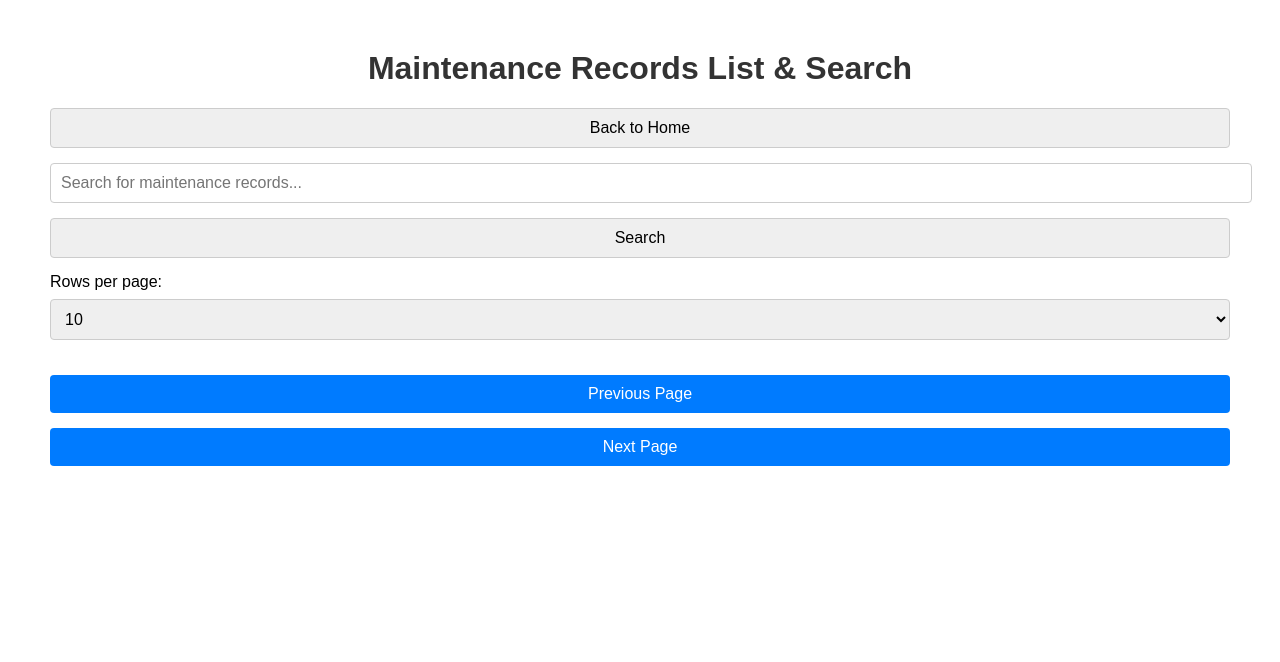
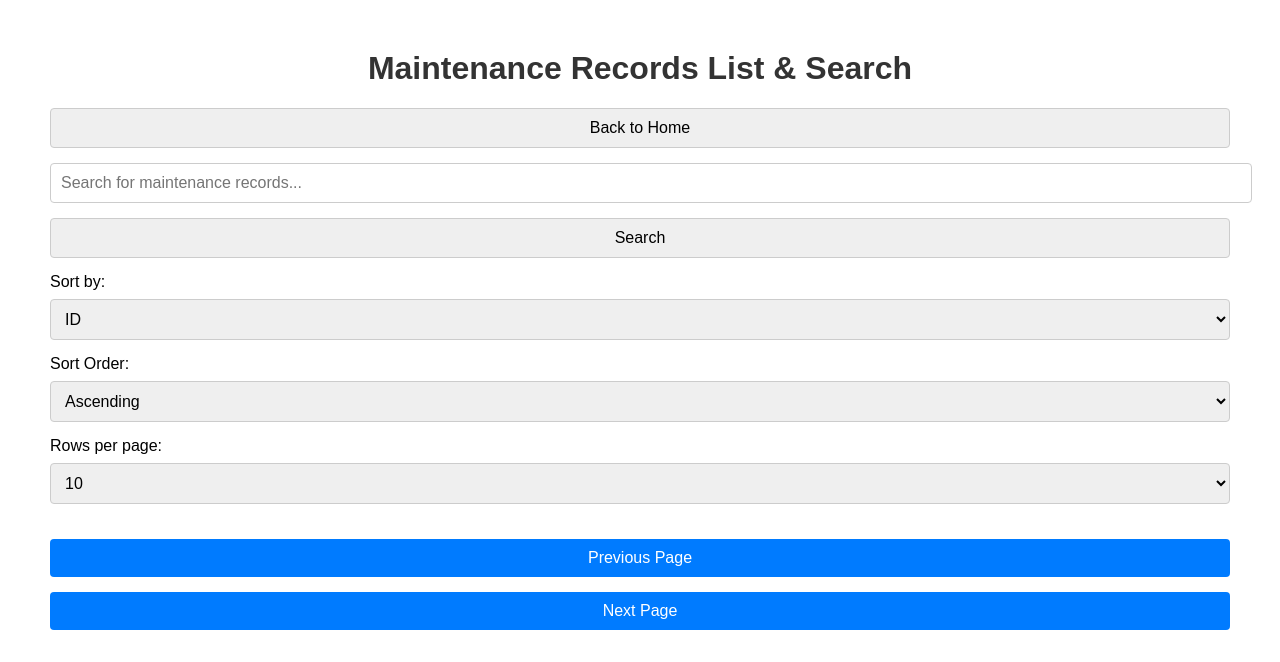
Before and after one commit to pranavratish/FleetSentinel, a Flask app: page /maintenance/search/form in a window 1280 px wide. Shown: the top 662 px of the page. Run offline with Flask 3, Linux system fonts and the light colour scheme.

Commit message:
added filtering and sorting functionality to maintenance records

```diff
--- a/src/routes/m_records_routes.py
+++ b/src/routes/m_records_routes.py
@@ -1,7 +1,7 @@
 import contextlib
 from functools import wraps
 from flask import Blueprint, render_template, request, jsonify
-from sqlalchemy import or_, String
+from sqlalchemy import or_, String, asc, desc
 from db.connection import SessionLocal
 from models.m_records_model import MaintenanceRecord
 from services.m_records_services import (
@@ -86,26 +86,38 @@ def delete_maintenance_record_endpoint(db, record_id):
     deleted_record = delete_maintenance_record(db, record_id=record_id)
     return not_found(deleted_record, "Maintenance Record") or jsonify({'message': 'Maintenance record deleted successfully'})
 
-# more accessible search function and table display of rows with pagination
+# more accessible search, filtering, sorting, and table display of rows with pagination
 @maintenance_bp.route('/maintenance/search', methods=['GET'])
 @with_db
 def search_maintenance_records(db):
     search_term = request.args.get('query', '')
+    sort_by = request.args.get('sortBy', 'maintenance_type')  # Default sort by maintenance_type
+    sort_order = request.args.get('sortOrder', 'asc')  # Default order ascending
 
-    # List of attributes to search
-    search_fields = [MaintenanceRecord.maintenance_id, MaintenanceRecord.maintenance_type, MaintenanceRecord.description, MaintenanceRecord.notes]
+    # List of attributes to search for string fields
+    search_fields = [MaintenanceRecord.maintenance_type, MaintenanceRecord.description, MaintenanceRecord.notes]
 
     query = db.query(MaintenanceRecord)
 
     # Search for the term in all specified fields
     if search_term:
         search_filters = []
+
+        # Check if search_term is numeric to filter by maintenance_id
+        if search_term.isdigit():
+            search_filters.append(MaintenanceRecord.maintenance_id == int(search_term))
+
+        # Apply ILIKE to string fields
         for field in search_fields:
-            if isinstance(field.type, String):
-                search_filters.append(field.ilike(f"%{search_term}%"))
+            search_filters.append(field.ilike(f"%{search_term}%"))
 
-        # Apply all search filters with OR logic
         query = query.filter(or_(*search_filters))
+
+    # Apply sorting
+    if sort_order == 'asc':
+        query = query.order_by(asc(getattr(MaintenanceRecord, sort_by)))
+    else:
+        query = query.order_by(desc(getattr(MaintenanceRecord, sort_by)))
 
     # Get pagination parameters
     page = request.args.get('page', 1, type=int)
--- a/src/templates/m_record_search_form.html
+++ b/src/templates/m_record_search_form.html
@@ -80,6 +80,8 @@
     <script>
         let currentPage = 1;
         let perPage = 10;
+        let sortBy = 'maintenance_id';  // Default sort by ID
+        let sortOrder = 'asc';  // Default ascending
 
         // Sanitize input to prevent XSS attacks
         function sanitizeInput(input) {
@@ -137,9 +139,13 @@
             }
         }
 
-        // Function to fetch records based on user-defined page and search query
+        // Function to fetch records based on user-defined filters, sorting, and pagination
         function fetchRecords(page) {
-            fetchAndDisplayRecords(`/maintenance/search?query=${sanitizeInput(document.getElementById('searchBar').value)}&page=${page}&per_page=${perPage}`);
+            const query = sanitizeInput(document.getElementById('searchBar').value);
+            const sortBy = document.getElementById('sortBy').value;
+            const sortOrder = document.getElementById('sortOrder').value;
+            const url = `/maintenance/search?query=${query}&sortBy=${sortBy}&sortOrder=${sortOrder}&page=${page}&per_page=${perPage}`;
+            fetchAndDisplayRecords(url);
         }
 
         // Event listener to initialize form actions
@@ -153,6 +159,14 @@
             // Dropdown to select number of rows per page
             document.getElementById('rowsPerPage').addEventListener('change', function(event) {
                 perPage = parseInt(event.target.value);
+                fetchRecords(currentPage);
+            });
+
+            // Sort and order selection
+            document.getElementById('sortBy').addEventListener('change', function() {
+                fetchRecords(currentPage);
+            });
+            document.getElementById('sortOrder').addEventListener('change', function() {
                 fetchRecords(currentPage);
             });
 
@@ -207,6 +221,21 @@
         <button type="submit">Search</button>
     </form>
 
+    <!-- Sorting options -->
+    <label for="sortBy">Sort by:</label>
+    <select id="sortBy">
+        <option value="maintenance_id">ID</option>
+        <option value="vehicle_id">Vehicle ID</option>
+        <option value="maintenance_type">Type</option>
+        <option value="cost">Cost</option>
+    </select>
+
+    <label for="sortOrder">Sort Order:</label>
+    <select id="sortOrder">
+        <option value="asc">Ascending</option>
+        <option value="desc">Descending</option>
+    </select>
+
     <!-- Dropdown to select rows per page -->
     <label for="rowsPerPage">Rows per page:</label>
     <select id="rowsPerPage">
```
